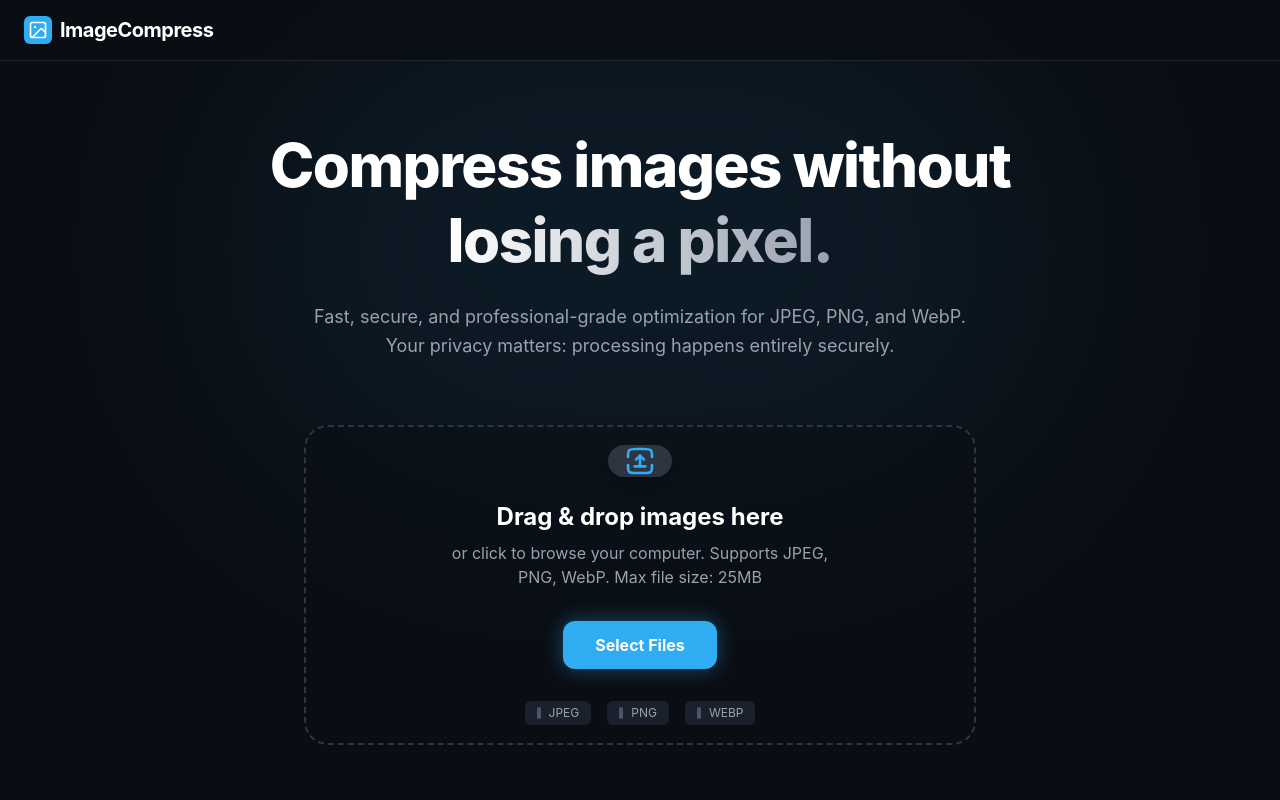
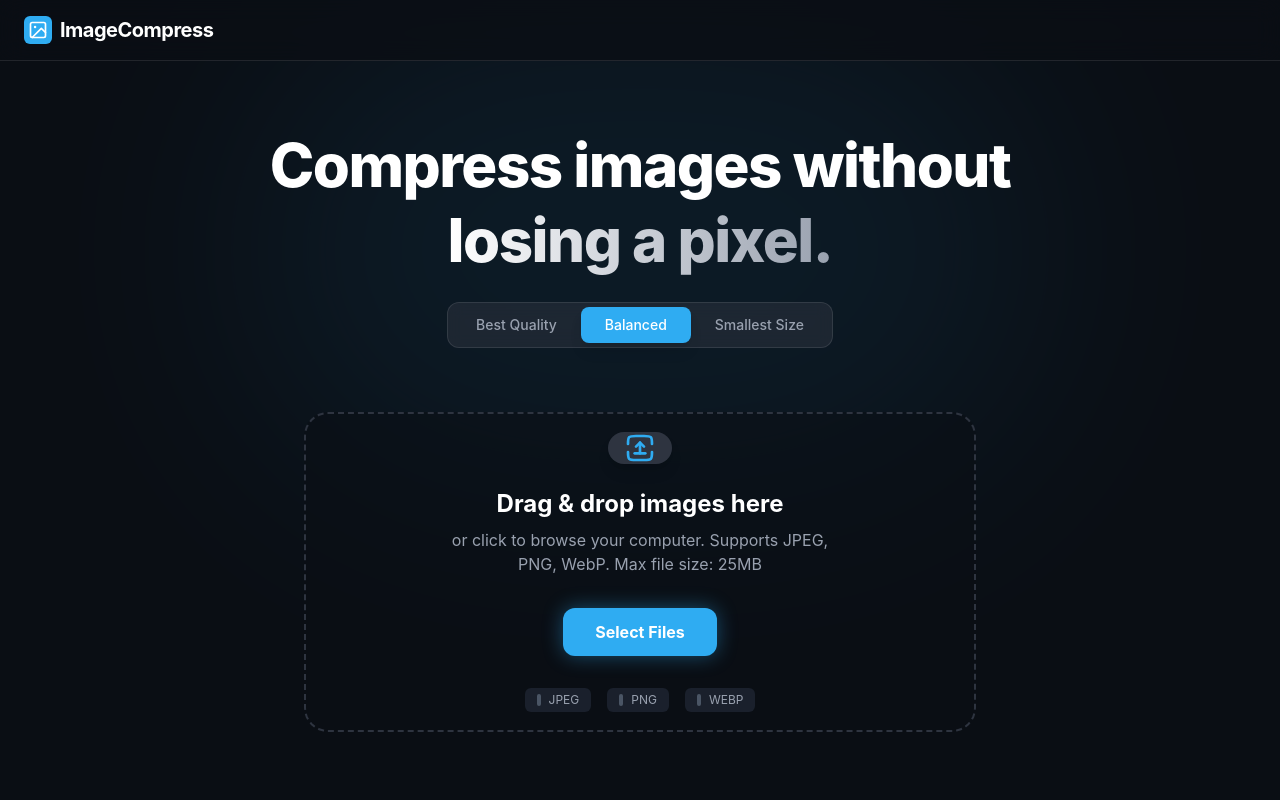
Before and after one commit to SahilFruitwala/MicroPng, a Next.js app: page / in a window 1280 px wide. Shown: the top 800 px of the page. Built offline with nearby package versions, Linux system fonts and the light colour scheme.

Commit message:
feat: Implement dynamic compression levels (best, mid, low) for image optimization in the API and UI.

```diff
--- a/src/app/api/compress/route.ts
+++ b/src/app/api/compress/route.ts
@@ -3,13 +3,13 @@ import sharp from 'sharp';
 
 // Configuration: Adjust these limits as needed
 const MAX_WIDTH = 1920; // Downscale images larger than 1080p/4K to save massive space
-const COMPRESSION_EFFORT = 6; // Balance between CPU usage and file size (0-9)
 
 export async function POST(req: NextRequest) {
   try {
     const formData = await req.formData();
     const file = formData.get('file') as File;
     const requestedFormat = formData.get('format') as string;
+    const compressionLevel = (formData.get('level') as string) || 'mid'; // 'best' | 'mid' | 'low'
 
     if (!file) {
       return NextResponse.json({ error: 'No file provided' }, { status: 400 });
@@ -39,13 +39,17 @@ export async function POST(req: NextRequest) {
       pipeline.resize({ width: MAX_WIDTH, withoutEnlargement: true, fit: 'inside' });
     }
 
-    // 4. Apply Format-Specific Aggressive Compression
+    // 4. Apply Format-Specific Compression based on Level
     let contentType = `image/${targetFormat}`;
 
     switch (targetFormat) {
       case 'jpeg':
+        let jpegQuality = 75;
+        if (compressionLevel === 'best') jpegQuality = 90;
+        if (compressionLevel === 'low') jpegQuality = 50;
+
         pipeline.jpeg({
-          quality: 75,
+          quality: jpegQuality,
           mozjpeg: true, // Best standard JPEG compressor
           chromaSubsampling: '4:2:0',
           trellisQuantisation: true,
@@ -56,19 +60,35 @@ export async function POST(req: NextRequest) {
         break;
 
       case 'png':
+        let pngQuality = 60;
+        let pngColors = 128;
+
+        if (compressionLevel === 'best') {
+             pngQuality = 85;
+             pngColors = 256;
+        }
+        if (compressionLevel === 'low') {
+            pngQuality = 40;
+            pngColors = 64;
+        }
+
         pipeline.png({
-          quality: 50, // Requires palette: true to work effectively
+          quality: pngQuality, // Requires palette: true to work effectively
           compressionLevel: 9, // Max compression (slower)
           palette: true, // Quantize colors (TinyPNG style)
-          colors: 128, // Reduce color space
+          colors: pngColors, // Reduce color space
           effort: 10, // Max CPU effort for smallest size
           adaptiveFiltering: false,
         });
         break;
 
       case 'webp':
+        let webpQuality = 75;
+        if (compressionLevel === 'best') webpQuality = 90;
+        if (compressionLevel === 'low') webpQuality = 50;
+
         pipeline.webp({
-          quality: 70, // Slightly lower than 75 often yields huge savings with little difference
+          quality: webpQuality,
           effort: 6,
           smartSubsample: true,
           lossless: false,
@@ -76,9 +96,12 @@ export async function POST(req: NextRequest) {
         break;
 
       case 'avif':
-        // AVIF: The King of Compression
+        let avifQuality = 50;
+        if (compressionLevel === 'best') avifQuality = 70;
+        if (compressionLevel === 'low') avifQuality = 30;
+
         pipeline.avif({
-          quality: 50, // AVIF looks great even at low quality settings
+          quality: avifQuality,
           effort: 5, // 9 is too slow for real-time APIs, 4-6 is the sweet spot
           chromaSubsampling: '4:2:0',
         });
@@ -87,10 +110,9 @@ export async function POST(req: NextRequest) {
 
       default:
         // Fallback for formats Sharp can handle but we didn't explicitly optimize
-        // Or force convert weird formats to WebP
-        pipeline.toFormat('webp', { quality: 75 });
-        contentType = 'image/webp';
-        targetFormat = 'webp';
+         pipeline.toFormat('webp', { quality: 75 });
+         contentType = 'image/webp';
+         targetFormat = 'webp';
         break;
     }
 
--- a/src/app/page.tsx
+++ b/src/app/page.tsx
@@ -15,9 +15,12 @@ interface CompressedFile {
     error?: string;
 }
 
+type CompressionLevel = 'best' | 'mid' | 'low';
+
 export default function Home() {
   const [files, setFiles] = useState<CompressedFile[]>([]);
   const [isProcesssing, setIsProcessing] = useState(false);
+  const [compressionLevel, setCompressionLevel] = useState<CompressionLevel>('mid');
 
   const formatSize = (bytes: number) => {
     if (bytes === 0) return '0 B';
@@ -51,6 +54,7 @@ export default function Home() {
 
         const formData = new FormData();
         formData.append('file', file);
+        formData.append('level', compressionLevel);
 
         try {
             const response = await fetch('/api/compress', {
@@ -100,10 +104,28 @@ export default function Home() {
             Compress images without <br />
             <span className="text-transparent bg-clip-text bg-gradient-to-r from-white to-gray-400">losing a pixel.</span>
           </h1>
-          <p className="text-gray-400 text-lg max-w-2xl mx-auto leading-relaxed">
-            Fast, secure, and professional-grade optimization for JPEG, PNG, and WebP.
-            Your privacy matters: processing happens entirely securely.
-          </p>
+
+            {/* Compression Level Selector */}
+            <div className="flex justify-center mb-8">
+                <div className="inline-flex bg-secondary/50 p-1 rounded-xl border border-white/10 backdrop-blur-sm">
+                    {(['best', 'mid', 'low'] as const).map((level) => (
+                        <button
+                            key={level}
+                            onClick={() => setCompressionLevel(level)}
+                            className={`px-6 py-2 rounded-lg text-sm font-medium transition-all duration-200 ${
+                                compressionLevel === level
+                                    ? 'bg-primary text-white shadow-lg'
+                                    : 'text-gray-400 hover:text-white hover:bg-white/5'
+                            }`}
+                        >
+                            {level === 'best' && 'Best Quality'}
+                            {level === 'mid' && 'Balanced'}
+                            {level === 'low' && 'Smallest Size'}
+                        </button>
+                    ))}
+                </div>
+            </div>
+
         </div>
 
         {/* Dropzone / Result Area */}
```
